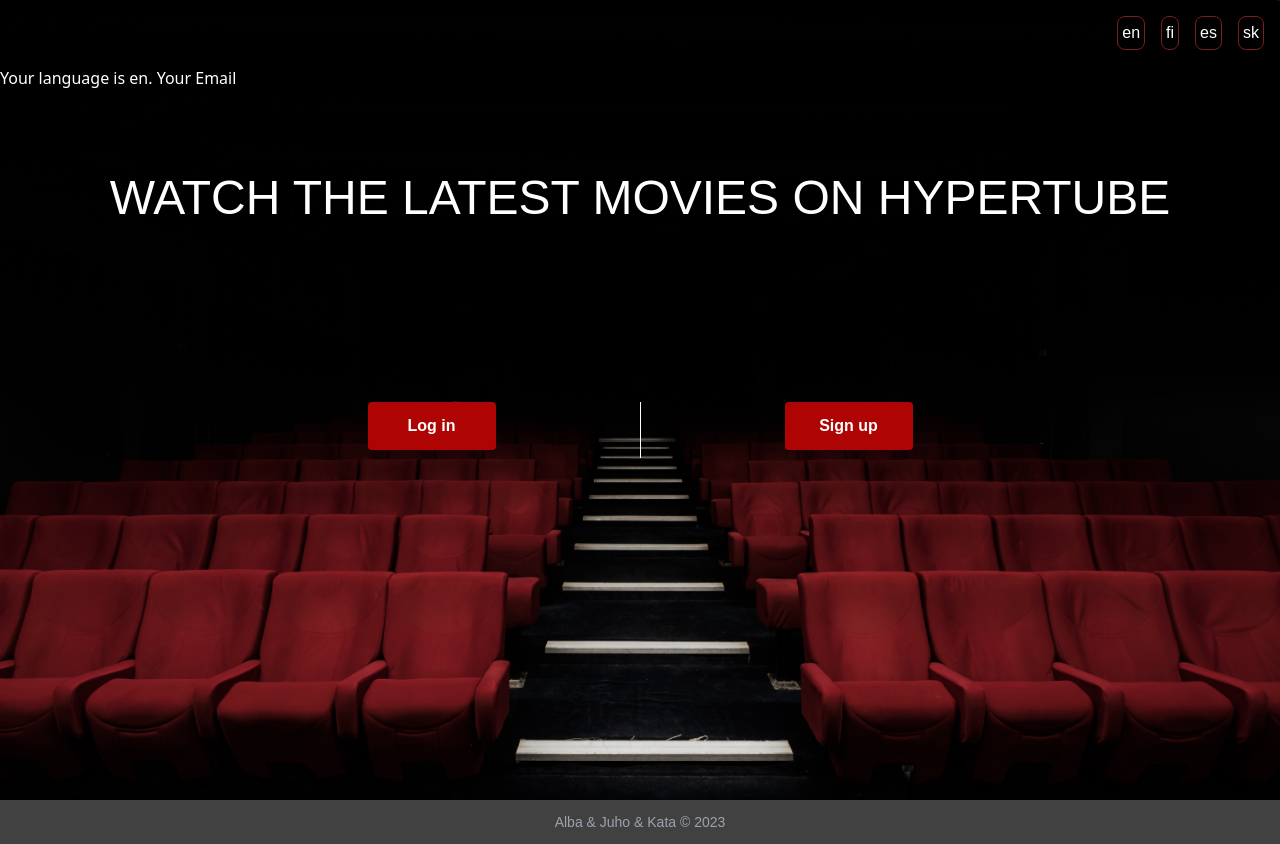
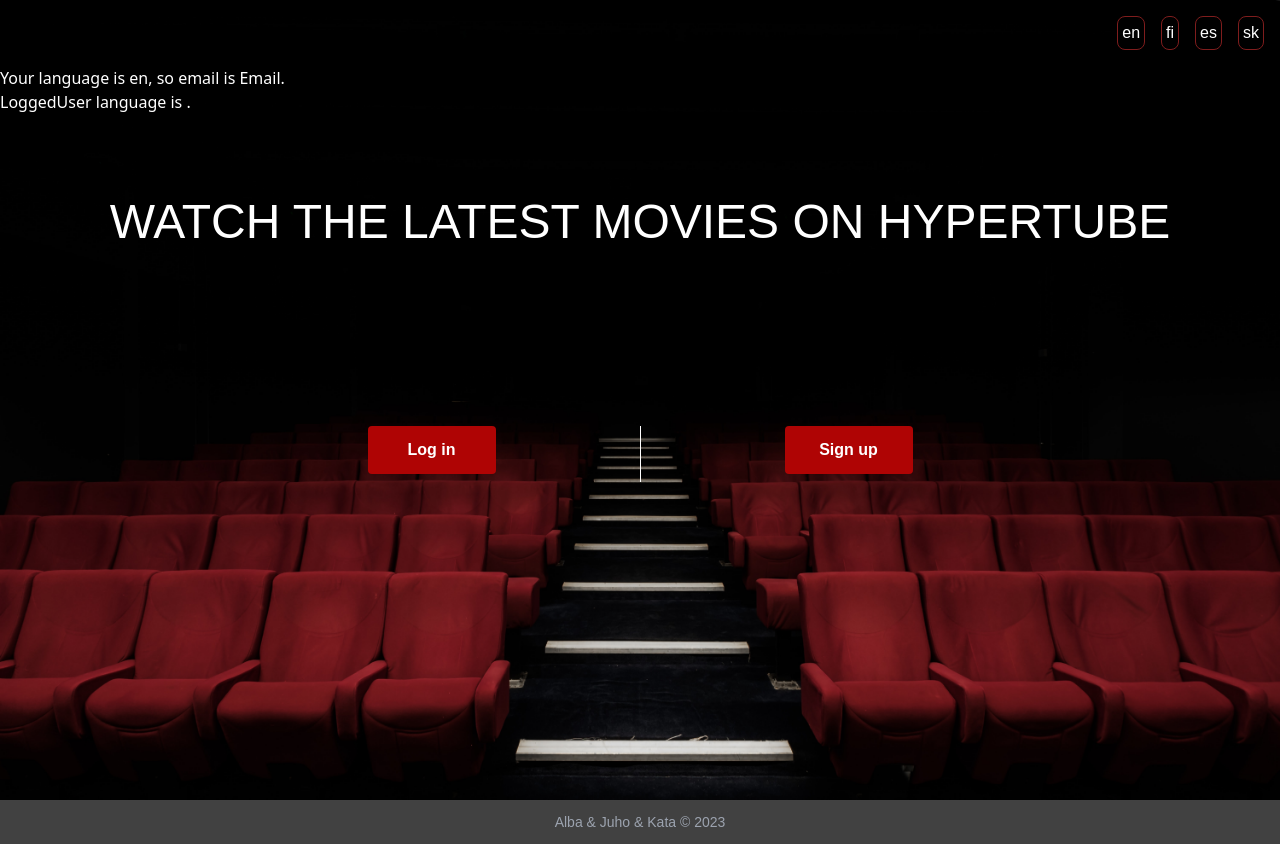
Before and after one commit to JuhoKangas/hypertube, a React (Create React App) app in the folder client/: page / in a window 1280 px wide. Built offline with nearby package versions, Linux system fonts and the light colour scheme.

Commit message:
Added logged user context, and set the page language based on that users language

```diff
--- a/client/src/App.js
+++ b/client/src/App.js
@@ -10,11 +10,13 @@ import Signup from './routes/Signup'
 import Home from './routes/Home'
 import Footer from './components/Footer'
 import ResetPassword from './routes/ResetPassword'
+import { UserProvider } from './context/UserContext'
 
 const App = () => {
   return (
     <div>
       <LanguageProvider>
+        <UserProvider>
           <Toaster position='top-center' reverseOrder={false} />
           <Routes>
             <Route path={'/'} element={<Landing />}></Route>
@@ -25,6 +27,7 @@ const App = () => {
             <Route path={'/home'} element={<Home />}></Route>
           </Routes>
           <Footer />
+        </UserProvider>
       </LanguageProvider>
     </div>
   )
--- /dev/null
+++ b/client/src/context/UserContext.js
@@ -0,0 +1,23 @@
+import { createContext, useContext, useState } from 'react'
+
+export const UserContext = createContext({
+  loggedUser: {},
+  changeLoggedUser: () => {},
+})
+
+export function UserProvider({ children }) {
+  const [loggedUser, setLoggedUser] = useState({})
+
+  return (
+    <UserContext.Provider
+      value={{
+        loggedUser,
+        changeLoggedUser: (newUser) => setLoggedUser(newUser),
+      }}
+    >
+      {children}
+    </UserContext.Provider>
+  )
+}
+
+export const useLoggedUser = () => useContext(UserContext)
--- a/client/src/routes/Landing.js
+++ b/client/src/routes/Landing.js
@@ -2,12 +2,14 @@ import React from 'react'
 import { useNavigate } from 'react-router-dom'
 import LanguageButton from '../components/LanguageButton'
 import { useMyLanguage } from '../context/LanguageContext'
+import { useLoggedUser } from '../context/UserContext'
 import { translate } from '../dictionaries/translate'
 
 const Landing = () => {
   const navigate = useNavigate()
   const { language } = useMyLanguage()
-
+  const { loggedUser } = useLoggedUser()
+  console.log('LANDING loggedUser: ', loggedUser)
   const dictionary = translate(language)
 
   const navigateLogin = () => {
@@ -18,34 +20,36 @@ const Landing = () => {
     navigate('/signup')
   }
   return (
-    <div className="flex flex-col h-screen bg-cover bg-landing-bg">
+    <div className='flex flex-col h-screen bg-cover bg-landing-bg'>
       {/* Language testing Components/buttons div: */}
-      <div className="text-white text-right font-montserrat font-thin m-2">
+      <div className='text-white text-right font-montserrat font-thin m-2'>
         <LanguageButton>en</LanguageButton>
         <LanguageButton>fi</LanguageButton>
         <LanguageButton>es</LanguageButton>
         <LanguageButton>sk</LanguageButton>
       </div>
       {/* Language testing preview div:  */}
-      <div className="text-white">
-        Your language is {language}. Your {dictionary.email}
+      <div className='text-white'>
+        Your language is {language}, so email is {dictionary.email}.
+        <br />
+        LoggedUser language is {loggedUser.language}.
       </div>
-      <p className="text-white font-montserrat text-center font-thin mt-16 p-5 text-5xl">
+      <p className='text-white font-montserrat text-center font-thin mt-16 p-5 text-5xl'>
         {dictionary.m_landing}
       </p>
-      <div className="flex flex-row justify-center md:gap-36 gap-3 mt-40">
+      <div className='flex flex-row justify-center md:gap-36 gap-3 mt-40'>
         <div>
           <button
-            className="w-32 h-12 bg-dark-red font-bold text-white py-2 px-4 rounded focus:outline-none focus:shadow-outline font-montserrat border border-hyper-black md:border-none"
+            className='w-32 h-12 bg-dark-red font-bold text-white py-2 px-4 rounded focus:outline-none focus:shadow-outline font-montserrat border border-hyper-black md:border-none'
             onClick={navigateLogin}
           >
             {dictionary.logIn}
           </button>
         </div>
-        <div className="md:bg-white after:block after:w-[1px] after:h-10 after:mx-auto after:my-2"></div>
+        <div className='md:bg-white after:block after:w-[1px] after:h-10 after:mx-auto after:my-2'></div>
         <div>
           <button
-            className="w-32 h-12 bg-dark-red font-bold text-white py-2 px-4 rounded focus:outline-none focus:shadow-outline font-montserrat border border-hyper-black md:border-none"
+            className='w-32 h-12 bg-dark-red font-bold text-white py-2 px-4 rounded focus:outline-none focus:shadow-outline font-montserrat border border-hyper-black md:border-none'
             onClick={navigateSignup}
           >
             {dictionary.signUp}
--- a/client/src/routes/Login.js
+++ b/client/src/routes/Login.js
@@ -1,24 +1,31 @@
 import React from 'react'
 import toast from 'react-hot-toast'
 import { Link, useNavigate } from 'react-router-dom'
+import { useMyLanguage } from '../context/LanguageContext'
+import { useLoggedUser } from '../context/UserContext'
 import userService from '../services/users'
 import { checkUser } from '../utils/checkUser'
 
 const Login = () => {
   const navigate = useNavigate()
+  const { changeLoggedUser } = useLoggedUser()
+  const { changeLanguage } = useMyLanguage()
 
   const login = async (event) => {
     event.preventDefault()
     const username = event.target.username.value
     const password = event.target.password.value
     if (await checkUser(username, password)) {
-      await userService.loginUser(username, password)
+      const res = await userService.loginUser(username, password)
+      const user = res.data
+      changeLoggedUser(user)
+      //check login worked?
+      changeLanguage(user.language)
       navigate('/home')
     } else {
       toast.error('Username or password was incorrect')
     }
   }
-
   return (
     <div className='md:h-screen h-full flex flex-col bg-hyper-black'>
       <div>
```
Also changed, not shown: 1 other file (tests, documents, lock files or other folders). Lines whose indentation alone changed are shown as unchanged.
